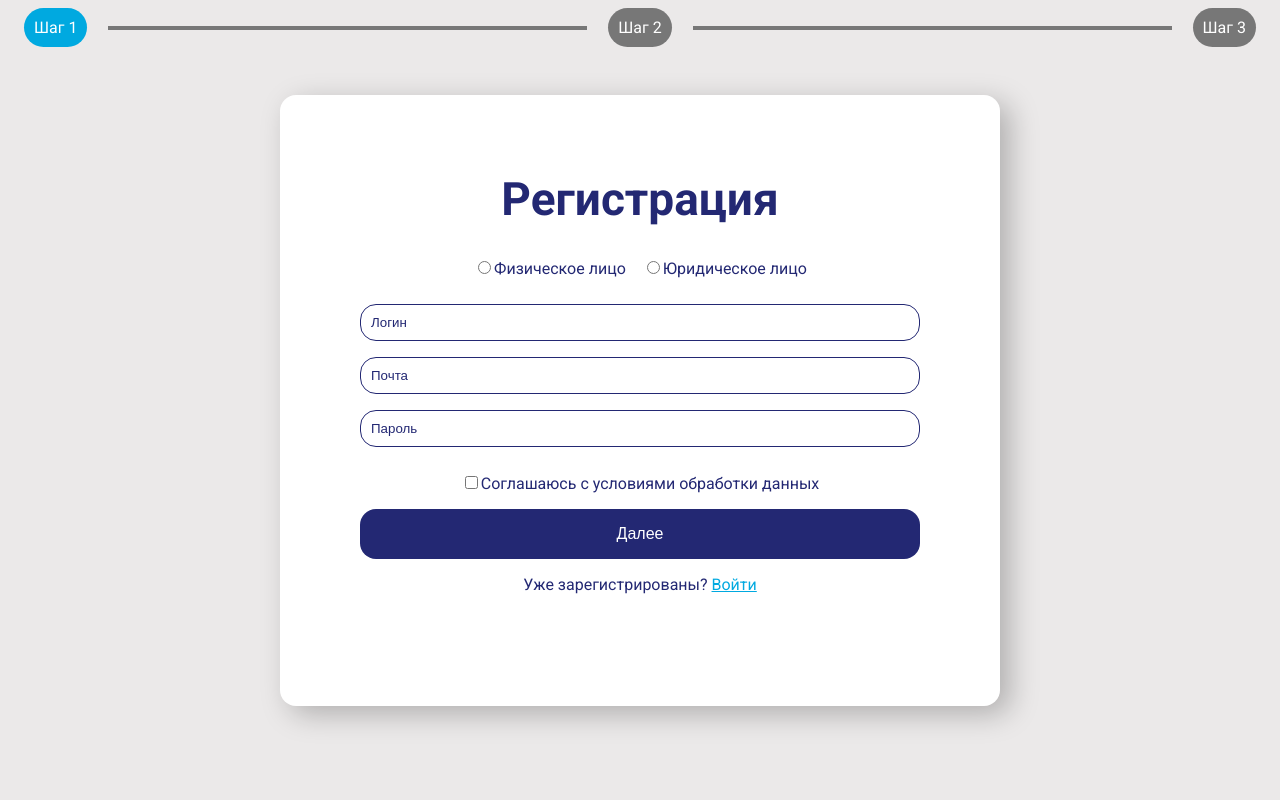
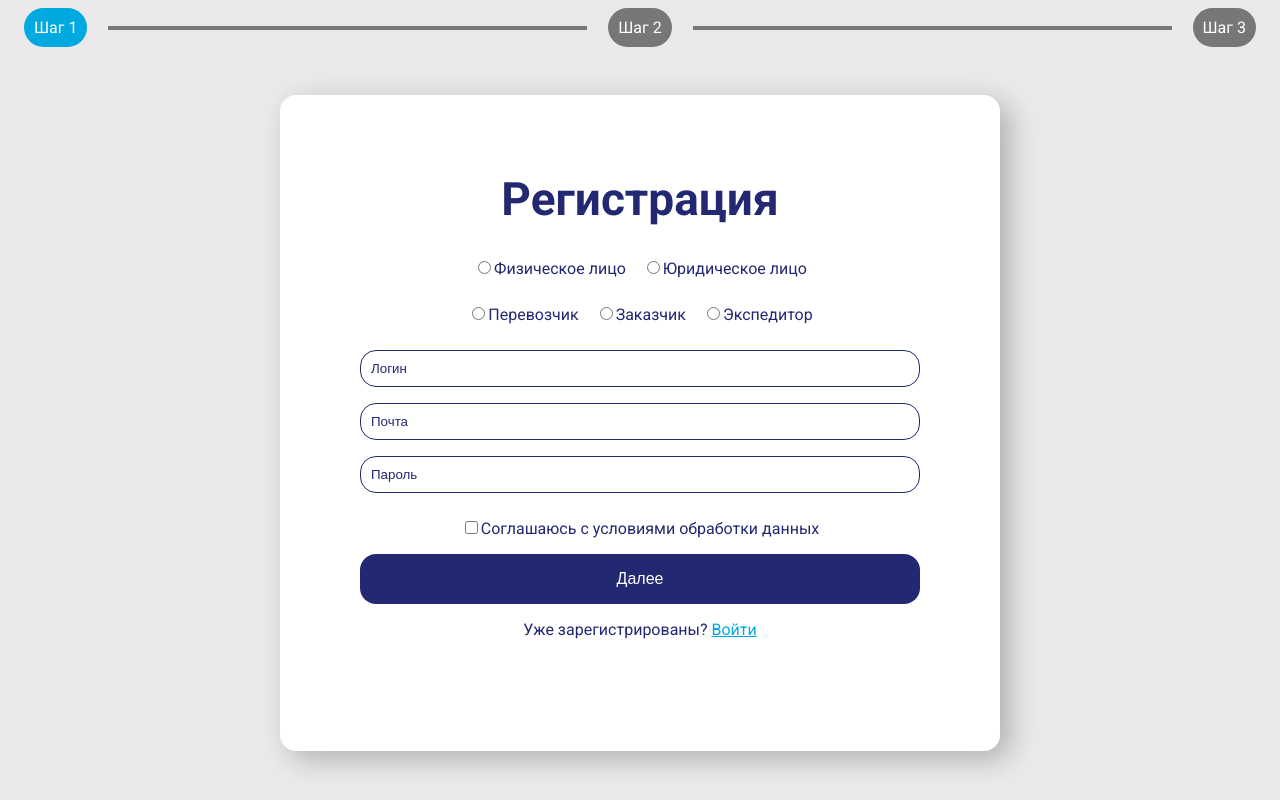
Before and after one commit to Arbitr-Tech/CargoWay__front, a React (Create React App) app in the folder cargo-way/: page /reg in a window 1280 px wide. Built offline with nearby package versions, Linux system fonts and the light colour scheme.

Commit message:
add validation for roles and add mobx in package.json

```diff
--- a/cargo-way/package.json
+++ b/cargo-way/package.json
@@ -4,6 +4,8 @@
   "private": true,
   "dependencies": {
     "cra-template": "1.2.0",
+    "mobx": "^6.13.5",
+    "mobx-react-lite": "^4.1.0",
     "react": "^19.0.0",
     "react-dom": "^19.0.0",
     "react-router-dom": "^7.0.2",
--- a/cargo-way/src/components/steps/StepOne.jsx
+++ b/cargo-way/src/components/steps/StepOne.jsx
@@ -24,6 +24,38 @@ const StepOne = ({ formData, onChange, onNext }) => {
                         onChange={onChange}
                     />
                     Юридическое лицо
+                </label>
+            </div>
+            <div className='form__radio'>
+                <label className='form__radio-label'>
+                    <input className='form__radio-input'
+                        type="radio"
+                        name="userRole"
+                        value="carrier"
+                        checked={formData.userRole === "carrier"}
+                        onChange={onChange}
+                    />
+                    Перевозчик
+                </label>
+                <label className='form__radio-label'>
+                    <input className='form__radio-input'
+                        type="radio"
+                        name="userRole"
+                        value="customer"
+                        checked={formData.userRole === "customer"}
+                        onChange={onChange}
+                    />
+                    Заказчик
+                </label>
+                <label className='form__radio-label'>
+                    <input className='form__radio-input'
+                        type="radio"
+                        name="userRole"
+                        value="forwarder"
+                        checked={formData.userRole === "forwarder"}
+                        onChange={onChange}
+                    />
+                    Экспедитор
                 </label>
             </div>
             <div className='form__simple'>
--- a/cargo-way/src/stores/RegistrationAutorizationStore.js
+++ b/cargo-way/src/stores/RegistrationAutorizationStore.js
@@ -6,6 +6,7 @@ class RegistrationAutorizationStore {
     registrationStep = 1;
     registrationFormData = {
         userType: "",
+        userRole: "",
         login: "",
         email: "",
         password: "",
--- a/cargo-way/src/validation/validations.js
+++ b/cargo-way/src/validation/validations.js
@@ -1,6 +1,7 @@
 const validateStepOne = (data) => {
     const errors = {};
     if (!data.userType) errors.userType = "Тип пользователя обязателен";
+    if (!data.userRole) errors.userRole = "Выберите одну из ролей";
     if (!data.login) errors.login = "Логин обязателен";
     if (!data.email || !/^[\w-.]+@([\w-]+\.)+[\w-]{2,4}$/.test(data.email)) errors.email = "Введите корректный email";
     if (!data.password || data.password.length < 6) errors.password = "Пароль должен быть не менее 6 символов";
```
Also changed, not shown: 1 other file (tests, documents, lock files or other folders).
